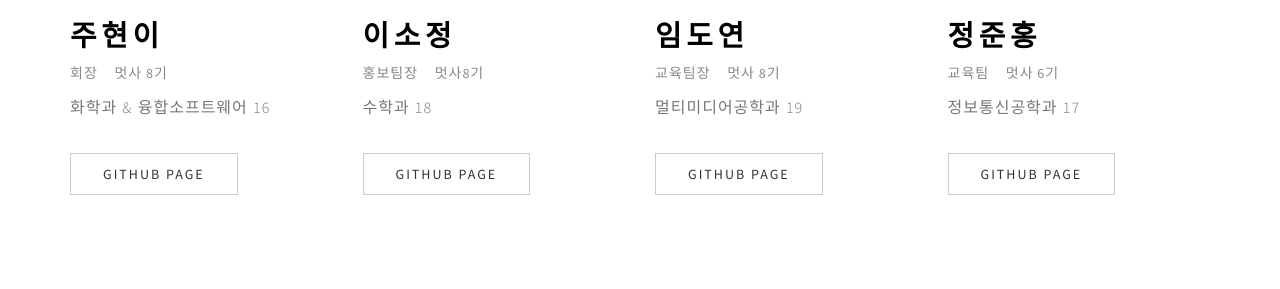
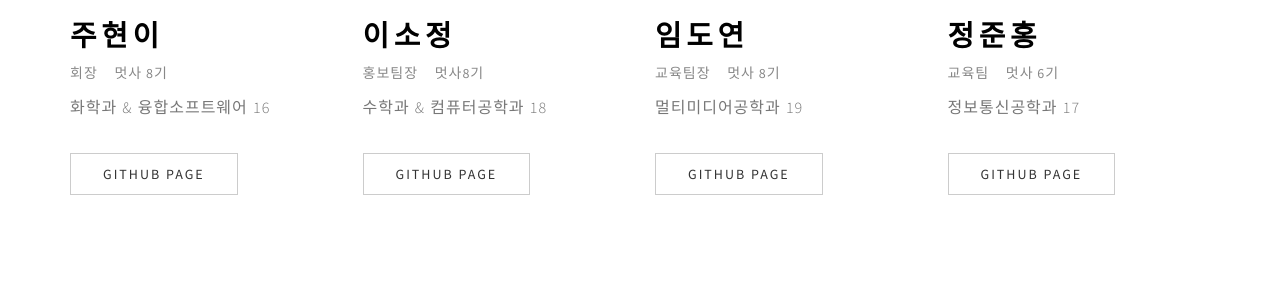
Before and after one commit to LikeLion-at-DGU/2021-dgulion-simbathon, a Django app: page /developer/ in a window 1280 px wide. Shown: the part 943-1232 px from the top of the page. Run offline with Django 3.2, Linux system fonts and the light colour scheme; some libraries are stand-ins or nearby versions; some web fonts are replaced; grey boxes are pictures that could not be loaded.

Commit message:
third commit of mainpage

```diff
--- a/main/templates/main/developer.html
+++ b/main/templates/main/developer.html
@@ -180,7 +180,7 @@
             <span><i class="fa fa-date"></i> 멋사8기</span>
           </div>
           <p>
-            수학과 18
+            수학과 & 컴퓨터공학과 18
           </p>
           <a href="https://github.com/SJLEE316" class="btn btn-default" target="_blank">Github page</a>
         </div>
```
